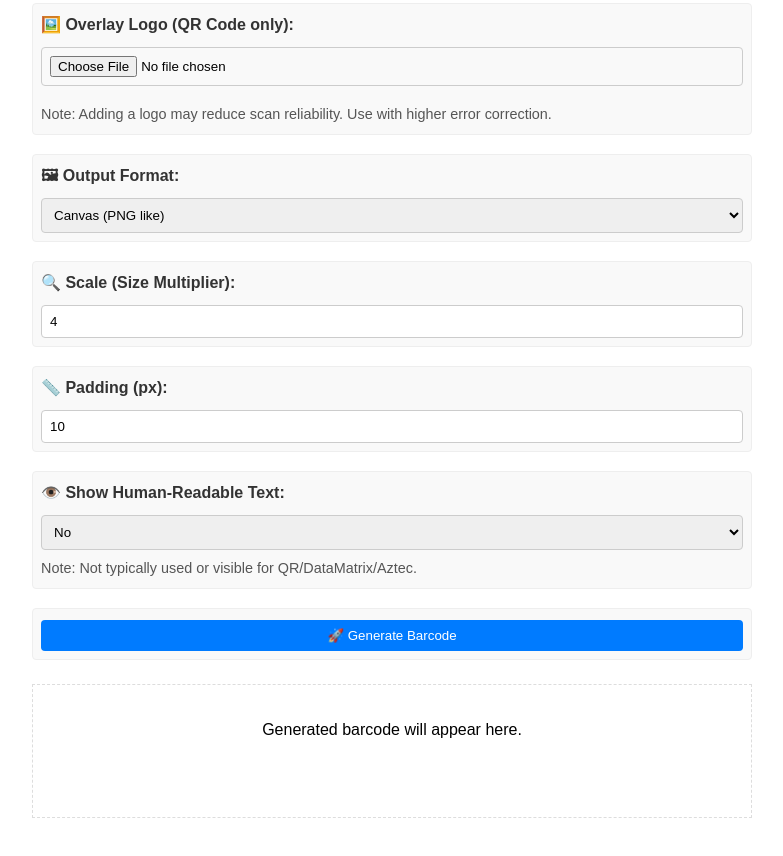
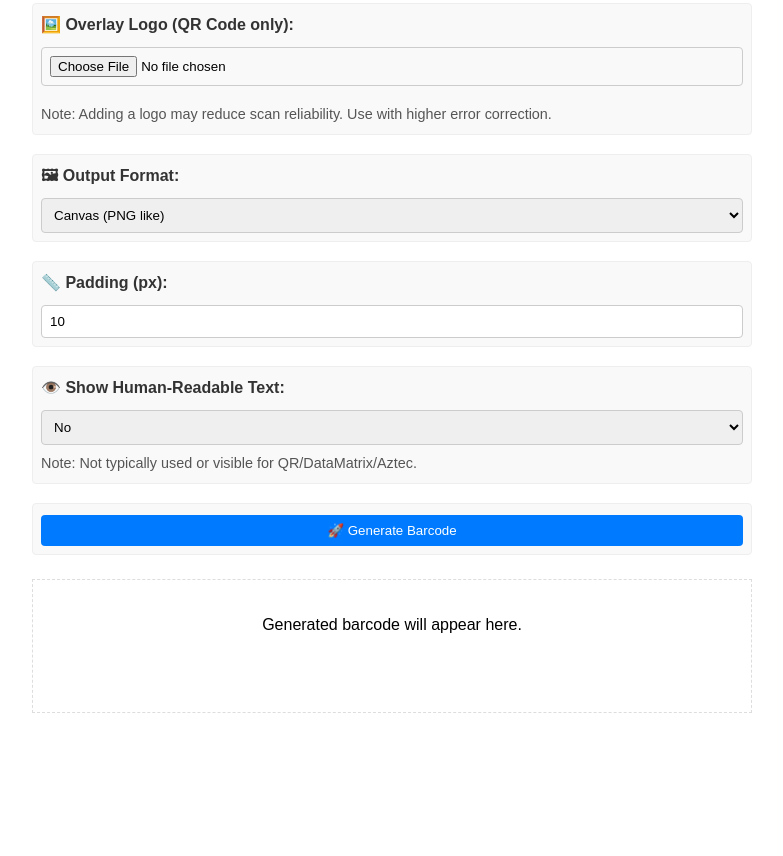
Before and after one commit to ricardodeazambuja/barcodetool, a plain HTML site: page index.html in a window 1280 px wide. Shown: the part 877-1733 px from the top of the page, without its empty margins (248-1031 px from the left). After the commit the page ends 1646 px from the top, so only its background shows below. Drawn offline with Linux system fonts and the light colour scheme.

Commit message:
Removing the scale option

```diff
--- a/generator.js
+++ b/generator.js
@@ -310,7 +310,6 @@ async function generateBarcode() {
     if (!text) return; // Stop if content string generation failed
 
     const outputFormat = document.getElementById('outputFormat').value;
-    const scale = parseInt(document.getElementById('scale').value);
     const padding = parseInt(document.getElementById('padding').value);
     const includeText = document.getElementById('includetext').value === 'true';
 
@@ -331,7 +330,6 @@ async function generateBarcode() {
         const options = {
             bcid: format,         // Barcode type
             text: text,           // Text to encode
-            scale: scale,         // Scaling factor
             textxalign: 'center', // Align text
         };
 
--- a/index.html
+++ b/index.html
@@ -108,11 +108,6 @@
                 <option value="canvas">Canvas (PNG like)</option>
                 <option value="svg">SVG (Vector)</option>
             </select>
-        </div>
-
-        <div class="form-group">
-            <label for="scale">🔍 Scale (Size Multiplier):</label>
-            <input type="number" id="scale" value="4" min="1" max="10">
         </div>
 
         <div class="form-group">
```
